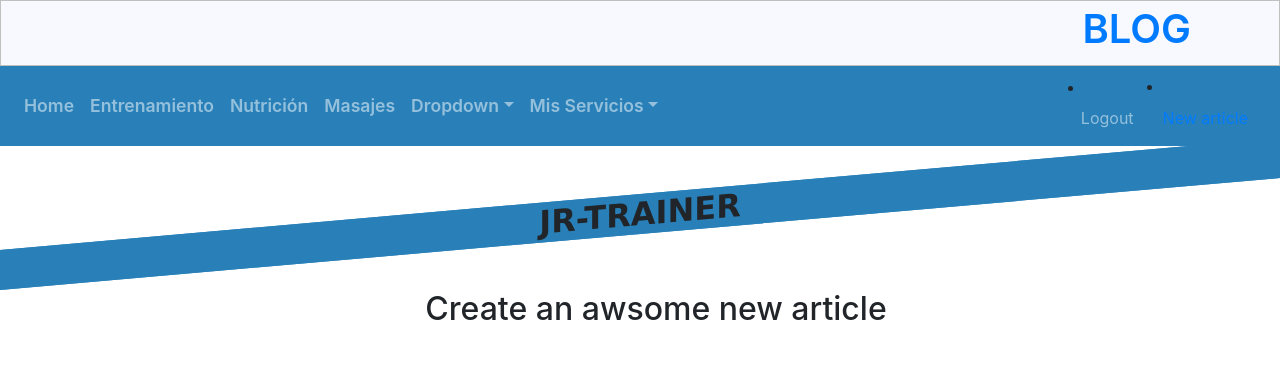
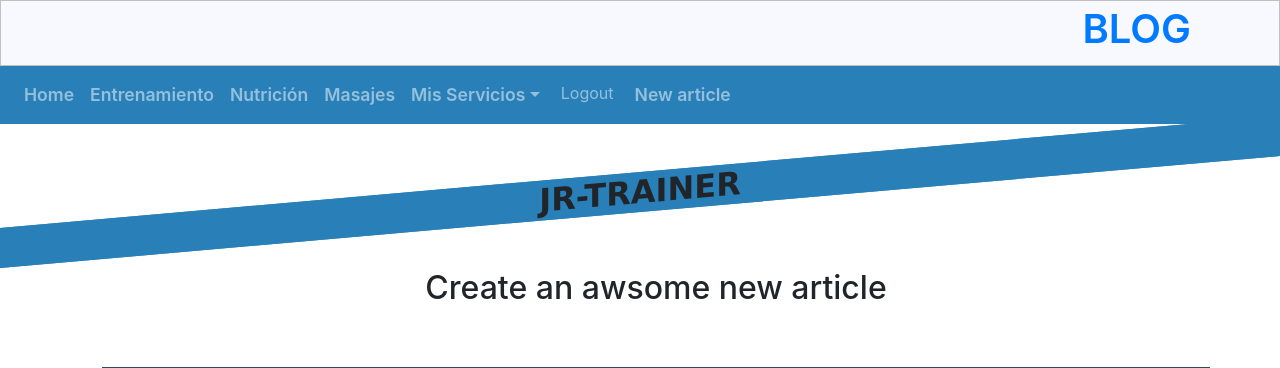
Before and after one commit to Martica199005/BlogJuandafinalProject, a Django app: page /articles/create/ in a window 1280 px wide. Shown: the top 368 px of the page. Run offline with Django 3.2, Linux system fonts and the light colour scheme; a user stored in the database is signed in; some libraries are stand-ins or nearby versions.

Commit message:
dropdown

```diff
--- a/templates/base_layout.html
+++ b/templates/base_layout.html
@@ -45,21 +45,12 @@
                   <li class="nav-item"><a class="nav-link" href="{% url 'articles:articles_nutrition' %}" class="highlight" >Nutrición</a></li>
                   <li class="nav-item"><a class="nav-link" href="{% url 'articles:articles_massages' %}" class="highlight" >Masajes</a></li>
                   <li class="nav-item dropdown">
-                    <a class="nav-link dropdown-toggle" href="#" id="dropdown01" data-toggle="dropdown" aria-haspopup="true" aria-expanded="false">Dropdown</a>
+                    <a class="nav-link dropdown-toggle" href="#" id="dropdown01" data-toggle="dropdown" aria-haspopup="true" aria-expanded="false">Mis Servicios</a>
                     <div class="dropdown-menu" aria-labelledby="dropdown01">
-                    <a class="dropdown-item" href="#">Action</a>
-                    <a class="dropdown-item" href="#">Another action</a>
-                    <a class="dropdown-item" href="#">Something else here</a>
+                      <a class="dropdown-item" href="{% url "articles:coaching" %}" class="dropdown-item">Coaching</a>
+                      <a class="dropdown-item" href="{% url "articles:massages" %}" class="dropdown-item">Masajes</a>
                   </div>
                 </li>
-                  <li class class="nav-item dropdown">
-                    <a class="nav-link dropdown-toggle" data-toggle="dropdown" role="button" href="#">Mis Servicios</a>
-                    <div class="dropdown-menu ">
-                      <a class="dropdown-item" href="{% url "articles:coaching" %}" class="dropdown-item">Coaching</a>
-                      <a class="dropdown-item" href="{% url "articles:massages" %}" class="dropdown-item">Masajes</a>
-                      </div>
-                    </div>
-                  </li>
                   {% if user.is_authenticated%}
                   <li class="nav-item">
                   <form class="logout link "action="{% url 'accounts:logout'%}" method="post">
```
